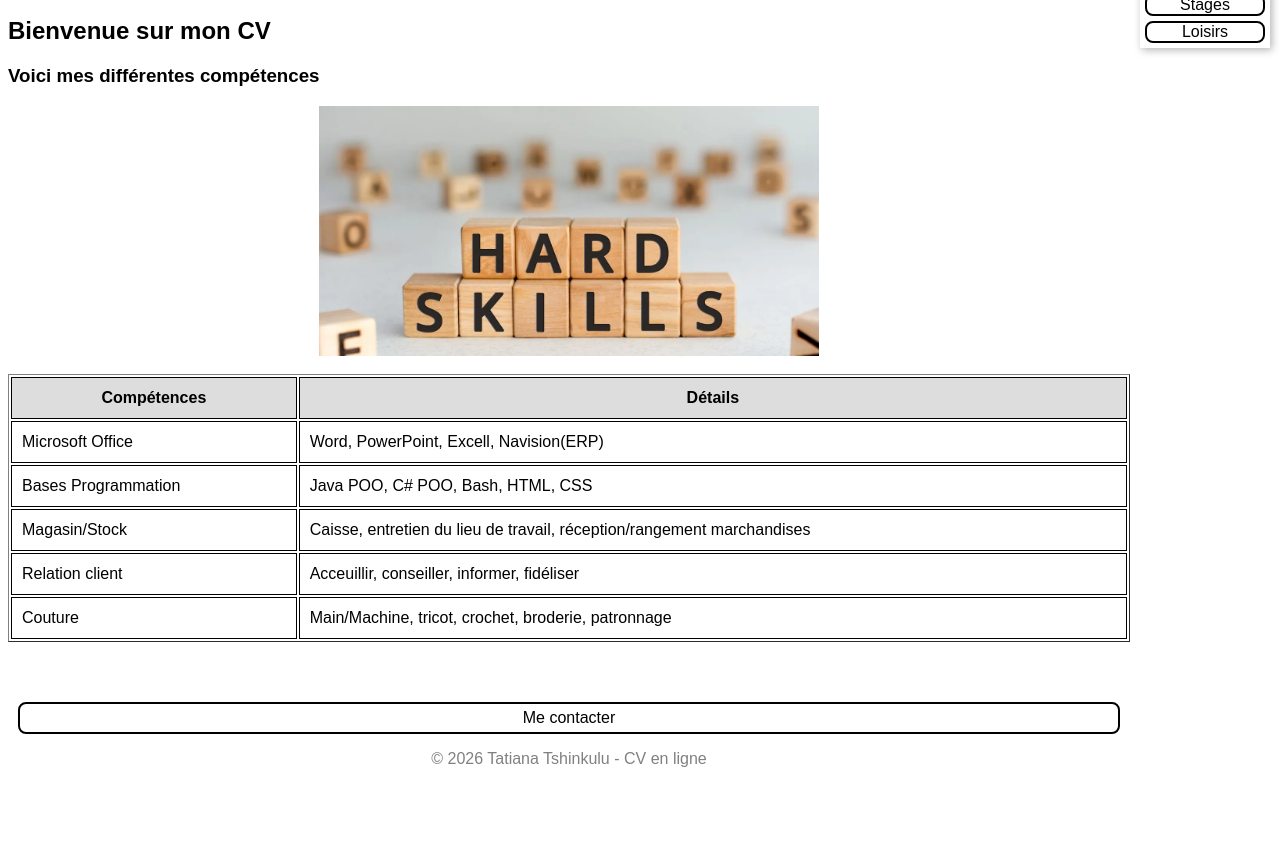
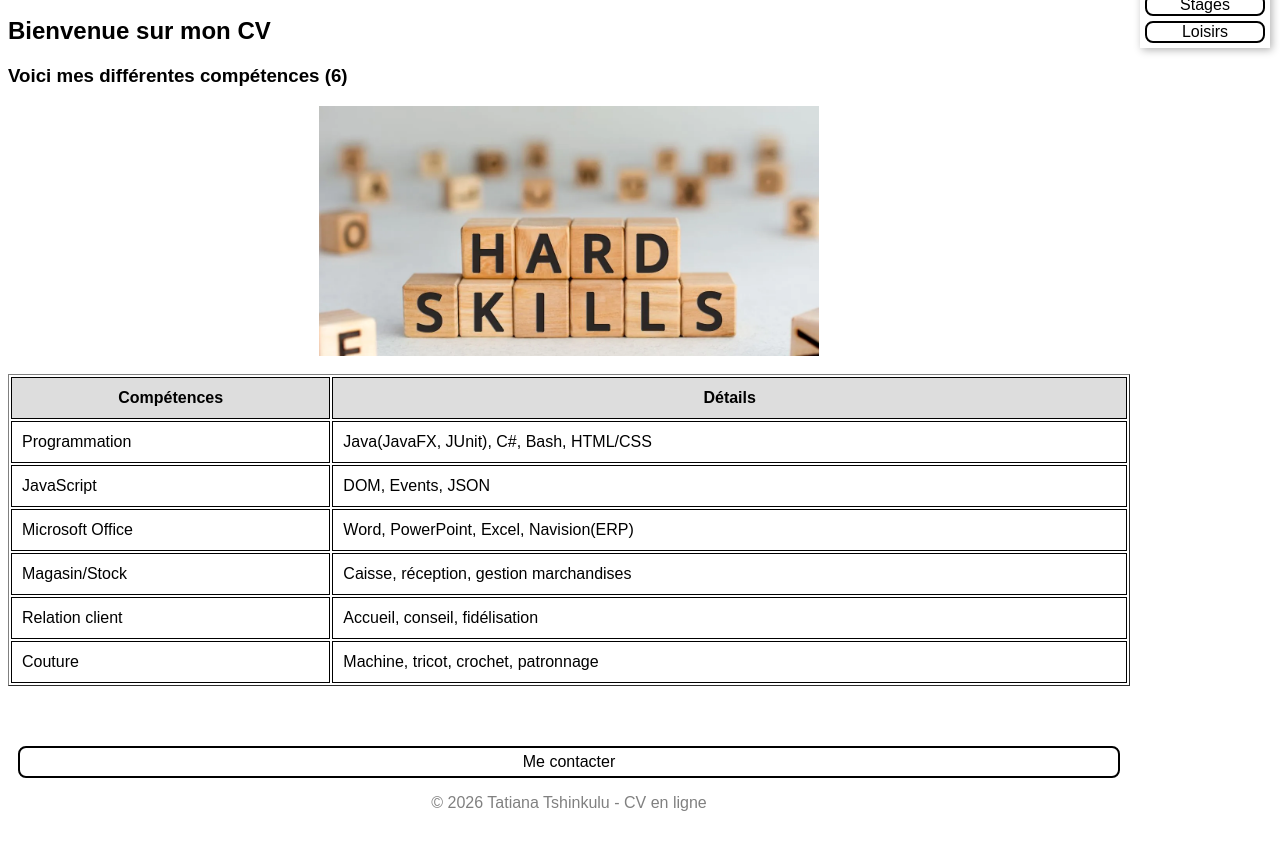
Before and after one commit to Tatiana-Tshinkulu/CV, a plain HTML site: page competences.html in a window 1280 px wide. Shown: the part 196-1042 px from the top of the page. Before the commit the page ends 998 px from the top, so only its background shows below. Drawn offline with Linux system fonts and the light colour scheme.

Commit message:
Ajout du script JS - tableau dynamique

```diff
--- a/competences.html
+++ b/competences.html
@@ -28,7 +28,7 @@
     <!-- Contenu principal -->
      <main>
         <h2>Bienvenue sur mon CV</h2>
-        <h3>Voici mes différentes compétences</h3>
+        <h3 id="nbrComp"></h3>
 
         <img src="images/hardSkills.webp" width="500" alt="Image Hard Skills" class="img-center">
         <br>
@@ -39,27 +39,14 @@
                 <th>Compétences</th>
                 <th>Détails</th>
             </tr>
-            <tr>
-                <td>Microsoft Office</td>
-                <td>Word, PowerPoint, Excell, Navision(ERP)</td>
-            </tr>
-            <tr>
-                <td>Bases Programmation</td>
-                <td>Java POO, C# POO, Bash, HTML, CSS</td>
-            </tr>
-            <tr>
-                <td>Magasin/Stock</td>
-                <td>Caisse, entretien du lieu de travail, réception/rangement marchandises</td>
-            </tr>
-            <tr>
-                <td>Relation client</td>
-                <td>Acceuillir, conseiller, informer, fidéliser</td>
-            </tr>
-            <tr>
-                <td>Couture</td>
-                <td>Main/Machine, tricot, crochet, broderie, patronnage</td>
-            </tr>
+
+            <tbody id="tableCompetences">
+                <!-- rempli par JS-->
+            </tbody>
         </table>
+
+        <script src="js/script.js"></script>
+
     </main>
     <footer>
         <a href="mailto:tatianatshinkulu@yahoo.fr?subject=Contact%20via%20CV" class="btn-contact">Me contacter</a>
--- /dev/null
+++ b/js/script.js
@@ -0,0 +1,25 @@
+let table = document.getElementById("tableCompetences");
+
+if(table){
+    let competences = [
+        { nom: "Programmation", detail: "Java(JavaFX, JUnit), C#, Bash, HTML/CSS" },
+        { nom: "JavaScript", detail: "DOM, Events, JSON" },
+        { nom: "Microsoft Office", detail: "Word, PowerPoint, Excel, Navision(ERP)" },
+        { nom: "Magasin/Stock", detail: "Caisse, réception, gestion marchandises" },
+        { nom: "Relation client", detail: "Accueil, conseil, fidélisation" },
+        { nom: "Couture", detail: "Machine, tricot, crochet, patronnage" }
+    ];
+
+    competences.forEach(function(comp) {
+        let ligne = "<tr>";
+        ligne += "<td>" + comp.nom + "</td>";
+        ligne += "<td>" + comp.detail + "</td>"
+        ligne += "</tr>";
+
+        table.innerHTML += ligne;
+    });
+
+    let titre = document.getElementById("nbrComp");
+    titre.textContent = "Voici mes différentes compétences (" + competences.length + ")";
+
+}
```
